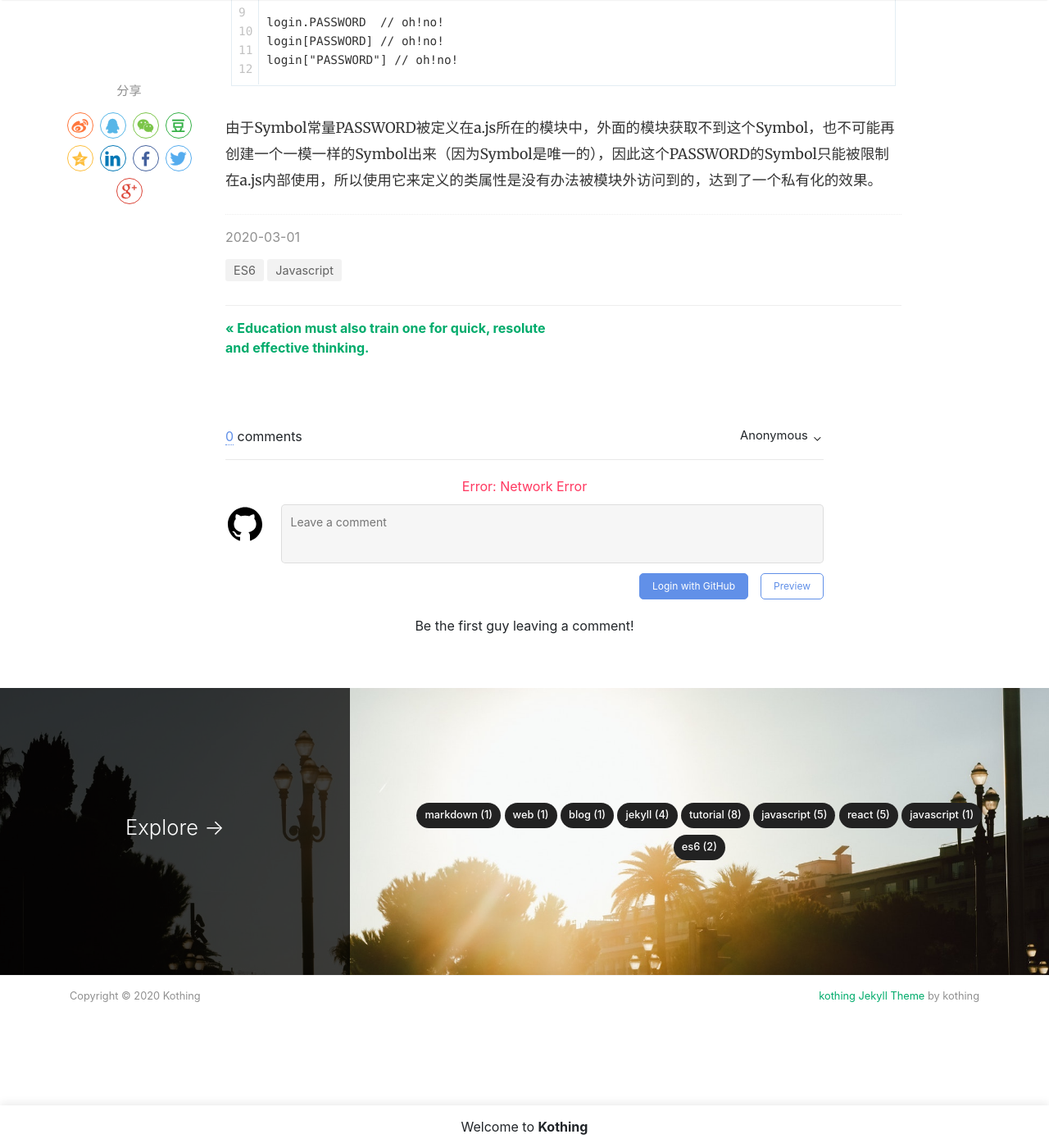
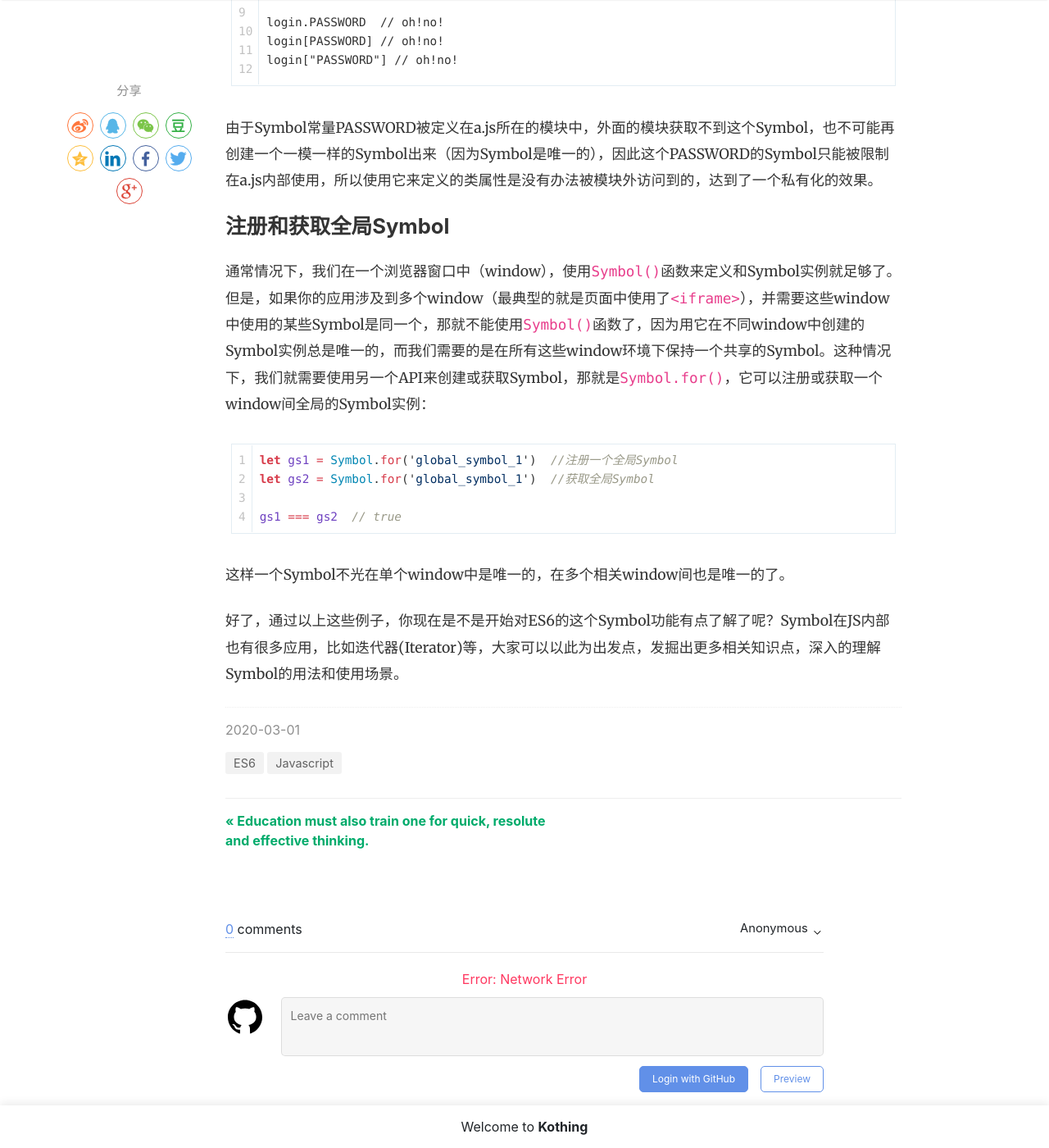
Before and after one commit to kothing/kothing.github.io, a Jekyll site: the page built from _posts/2020-03-01-es6-symbol.md, in a window 1280 px wide and 1400 px high, scrolled down 5437 px. Shown: the whole window at 82% size. Built offline with Jekyll 4.4.1, drawn with Linux system fonts in a browser that asks for light colours; nearby versions of some CDN libraries; comment, search, counter and statistics services are not loaded.

Commit message:
Update 2020-03-01-es6-symbol.md

````diff
--- a/_posts/2020-03-01-es6-symbol.md
+++ b/_posts/2020-03-01-es6-symbol.md
@@ -176,3 +176,17 @@ login["PASSWORD"] // oh!no!
 ```
 
 由于Symbol常量PASSWORD被定义在a.js所在的模块中，外面的模块获取不到这个Symbol，也不可能再创建一个一模一样的Symbol出来（因为Symbol是唯一的），因此这个PASSWORD的Symbol只能被限制在a.js内部使用，所以使用它来定义的类属性是没有办法被模块外访问到的，达到了一个私有化的效果。
+
+## 注册和获取全局Symbol
+
+通常情况下，我们在一个浏览器窗口中（window），使用`Symbol()`函数来定义和Symbol实例就足够了。但是，如果你的应用涉及到多个window（最典型的就是页面中使用了`<iframe>`），并需要这些window中使用的某些Symbol是同一个，那就不能使用`Symbol()`函数了，因为用它在不同window中创建的Symbol实例总是唯一的，而我们需要的是在所有这些window环境下保持一个共享的Symbol。这种情况下，我们就需要使用另一个API来创建或获取Symbol，那就是`Symbol.for()`，它可以注册或获取一个window间全局的Symbol实例：
+```js
+let gs1 = Symbol.for('global_symbol_1')  //注册一个全局Symbol
+let gs2 = Symbol.for('global_symbol_1')  //获取全局Symbol
+
+gs1 === gs2  // true
+```
+
+这样一个Symbol不光在单个window中是唯一的，在多个相关window间也是唯一的了。
+
+好了，通过以上这些例子，你现在是不是开始对ES6的这个Symbol功能有点了解了呢？Symbol在JS内部也有很多应用，比如迭代器(Iterator)等，大家可以以此为出发点，发掘出更多相关知识点，深入的理解Symbol的用法和使用场景。
````
